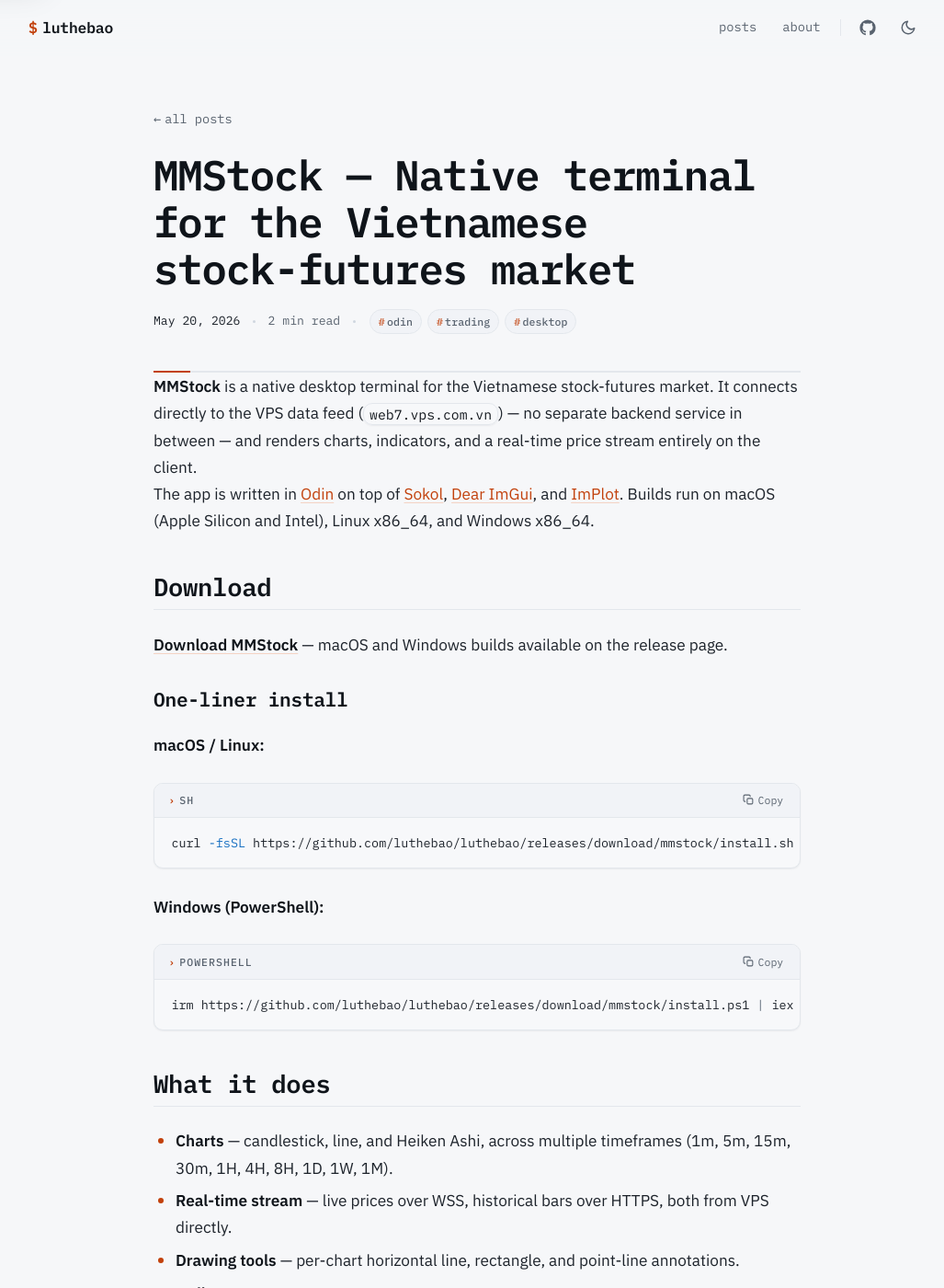
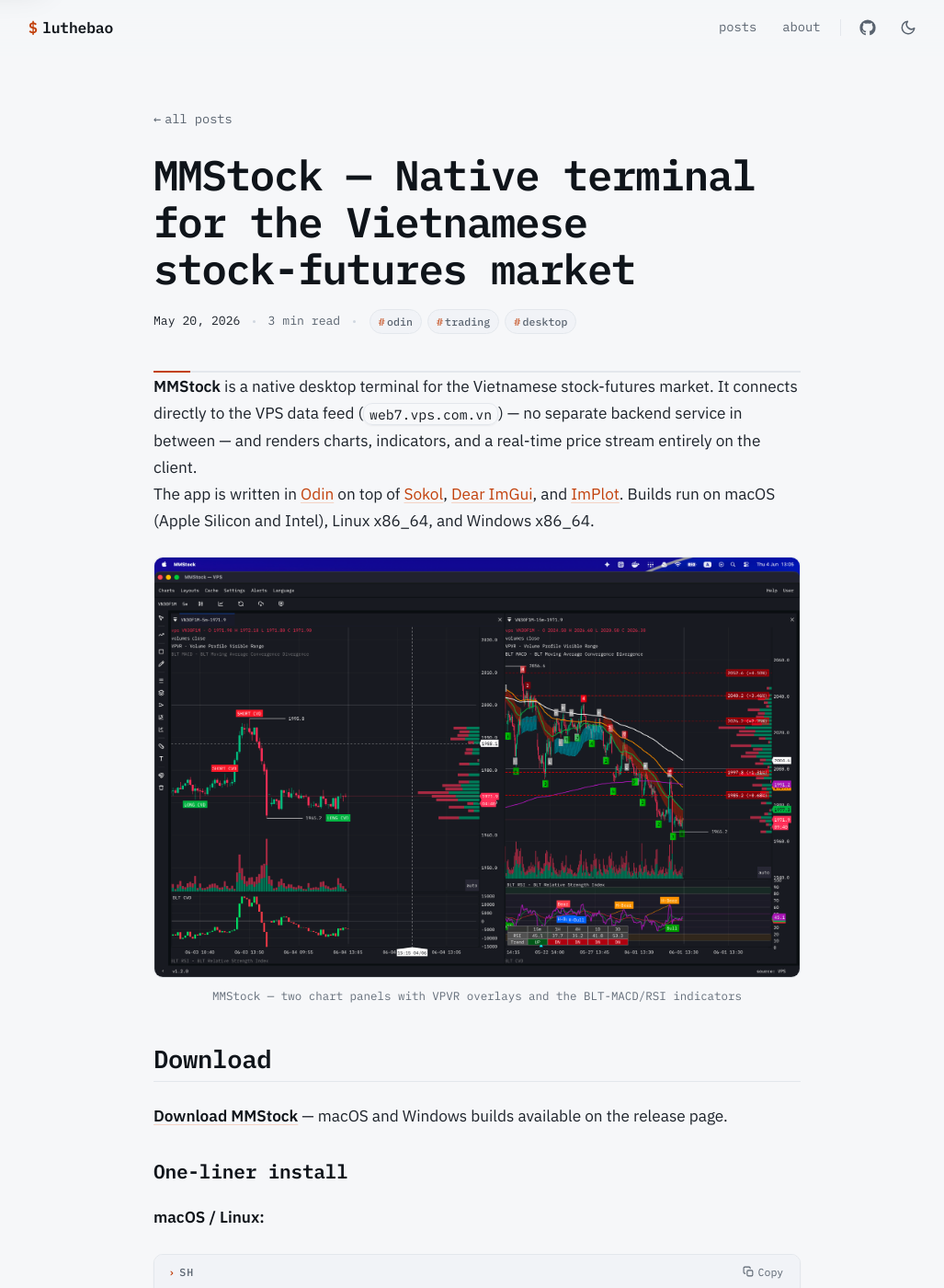
Before and after one commit to luthebao/luthebao, a Jekyll site: the page built from _posts/2026-05-20-mm-vnstock.md, in a window 1280 px wide and 1400 px high. Shown: the whole window at 92% size, without its empty margins (121-1148 px from the left). Built offline with Jekyll 4.4.1, drawn with Linux system fonts in a browser that asks for light colours.

Commit message:
Add MMStock terminal screenshot to post
Co-Authored-By: Claude Opus 4.8 (1M context) <noreply@anthropic.com>

```diff
--- a/_posts/2026-05-20-mm-vnstock.md
+++ b/_posts/2026-05-20-mm-vnstock.md
@@ -10,6 +10,11 @@ summary: >-
 **MMStock** is a native desktop terminal for the Vietnamese stock-futures market. It connects directly to the VPS data feed (`web7.vps.com.vn`) — no separate backend service in between — and renders charts, indicators, and a real-time price stream entirely on the client.
 
 The app is written in [Odin](https://odin-lang.org/) on top of [Sokol](https://github.com/floooh/sokol), [Dear ImGui](https://github.com/ocornut/imgui), and [ImPlot](https://github.com/epezent/implot). Builds run on macOS (Apple Silicon and Intel), Linux x86_64, and Windows x86_64.
+
+<figure>
+  <img src="{{ '/assets/img/posts/mmstock/terminal.png' | relative_url }}" alt="MMStock terminal showing two side-by-side chart panels with candlesticks, VPVR volume-by-price overlays, BLT-MACD and BLT-RSI indicator subpanels, and a multi-timeframe table">
+  <figcaption>MMStock — two chart panels with VPVR overlays and the BLT-MACD/RSI indicators</figcaption>
+</figure>
 
 ## Download
 
```
Also changed, not shown: assets/img/posts/mmstock/terminal.png (added).
